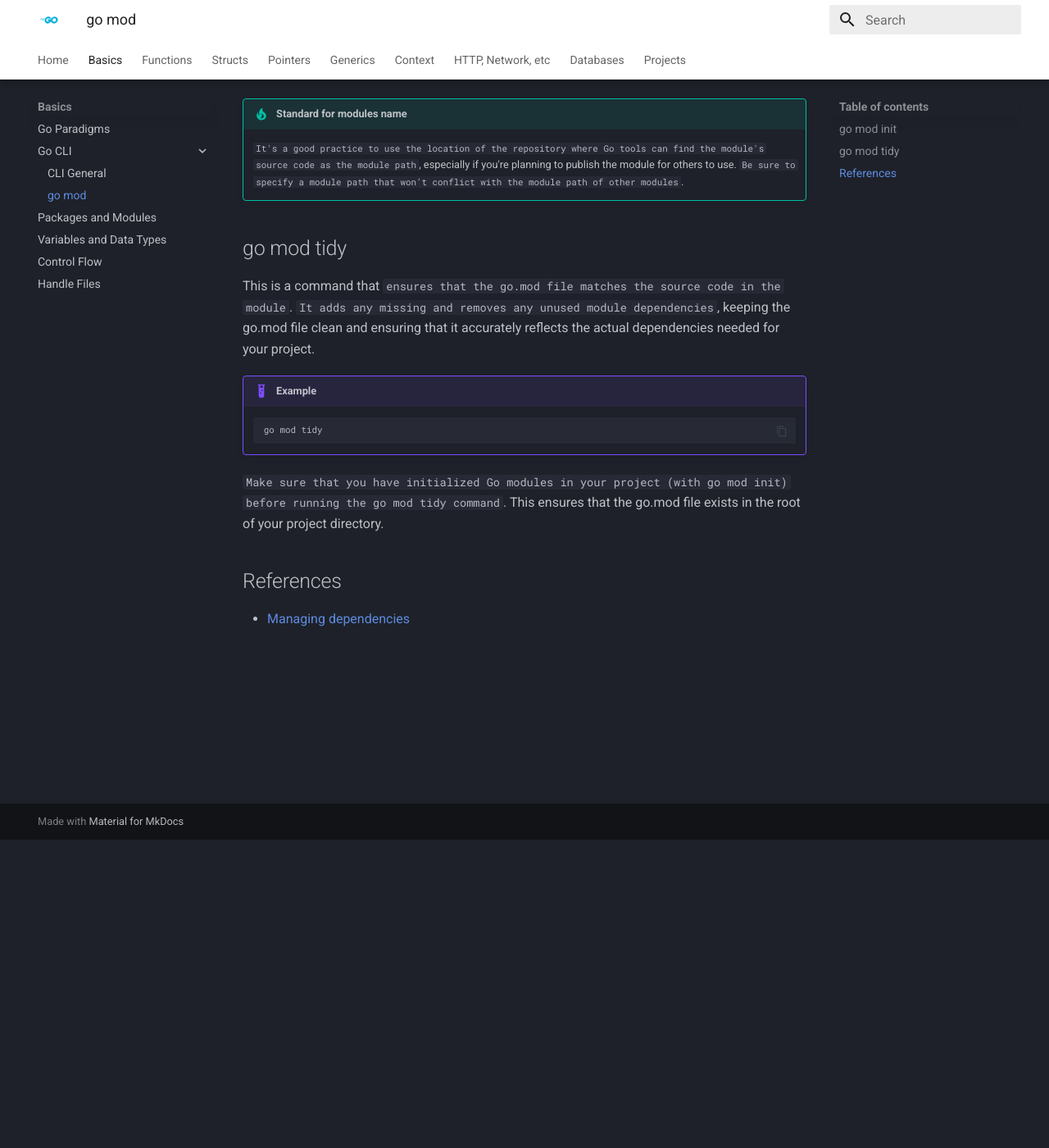
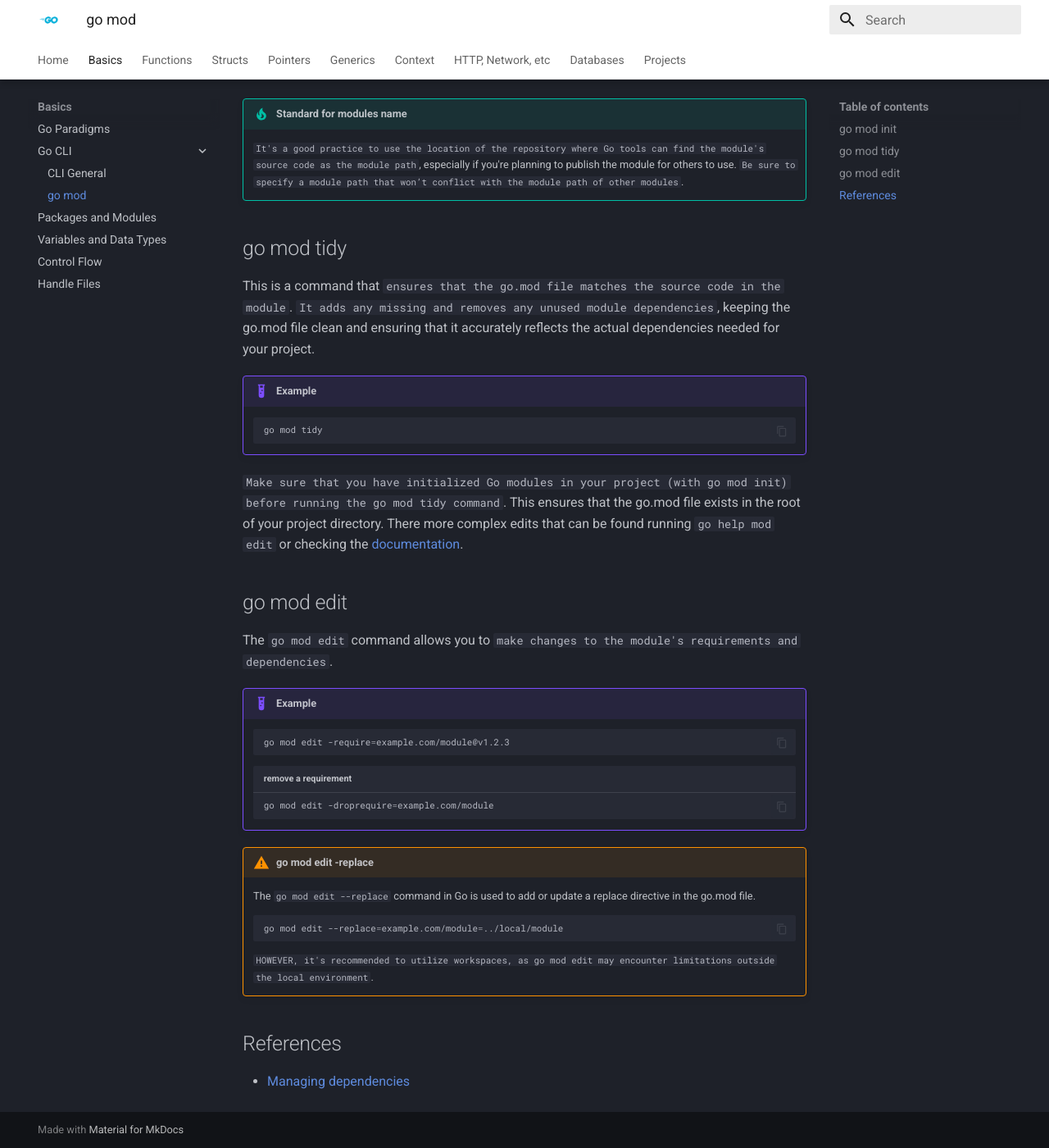
Before and after one commit to RomeroGabriel/mastering-go, an MkDocs documentation site: the page built from doc/basics/cli/go_mod.md, in a window 1280 px wide and 1400 px high, scrolled down 376 px. Shown: the whole window at 82% size. Built offline with MkDocs 1.6.1 and Material for MkDocs 9.7.7, drawn with Linux system fonts in a browser that asks for light colours.

Commit message:
adding go mod edit and fix some broken links

````diff
--- a/doc/basics/cli/go_mod.md
+++ b/doc/basics/cli/go_mod.md
@@ -23,7 +23,29 @@ This is a command that `ensures that the go.mod file matches the source code in
     go mod tidy
     ```
 
-`Make sure that you have initialized Go modules in your project (with go mod init) before running the go mod tidy command`. This ensures that the go.mod file exists in the root of your project directory.
+`Make sure that you have initialized Go modules in your project (with go mod init) before running the go mod tidy command`. This ensures that the go.mod file exists in the root of your project directory. There more complex edits that can be found running `go help mod edit` or checking the [documentation](https://go.dev/ref/mod#go-mod-edit).
+
+## go mod edit
+
+The `go mod edit` command allows you to `make changes to the module's requirements and dependencies`.
+
+!!! example
+
+    ```bash
+    go mod edit -require=example.com/module@v1.2.3
+    ```
+    ```bash title="remove a requirement"
+    go mod edit -droprequire=example.com/module
+    ```
+
+!!! warning "go mod edit -replace"
+    The `go mod edit --replace` command in Go is used to add or update a replace directive in the go.mod file.
+
+    ```bash
+    go mod edit --replace=example.com/module=../local/module
+    ```
+
+    `HOWEVER, it's recommended to utilize workspaces, as go mod edit may encounter limitations outside the local environment`.
 
 ## References
 
````
Also changed, not shown: doc/basics/packages.md (+2 -2 lines).
